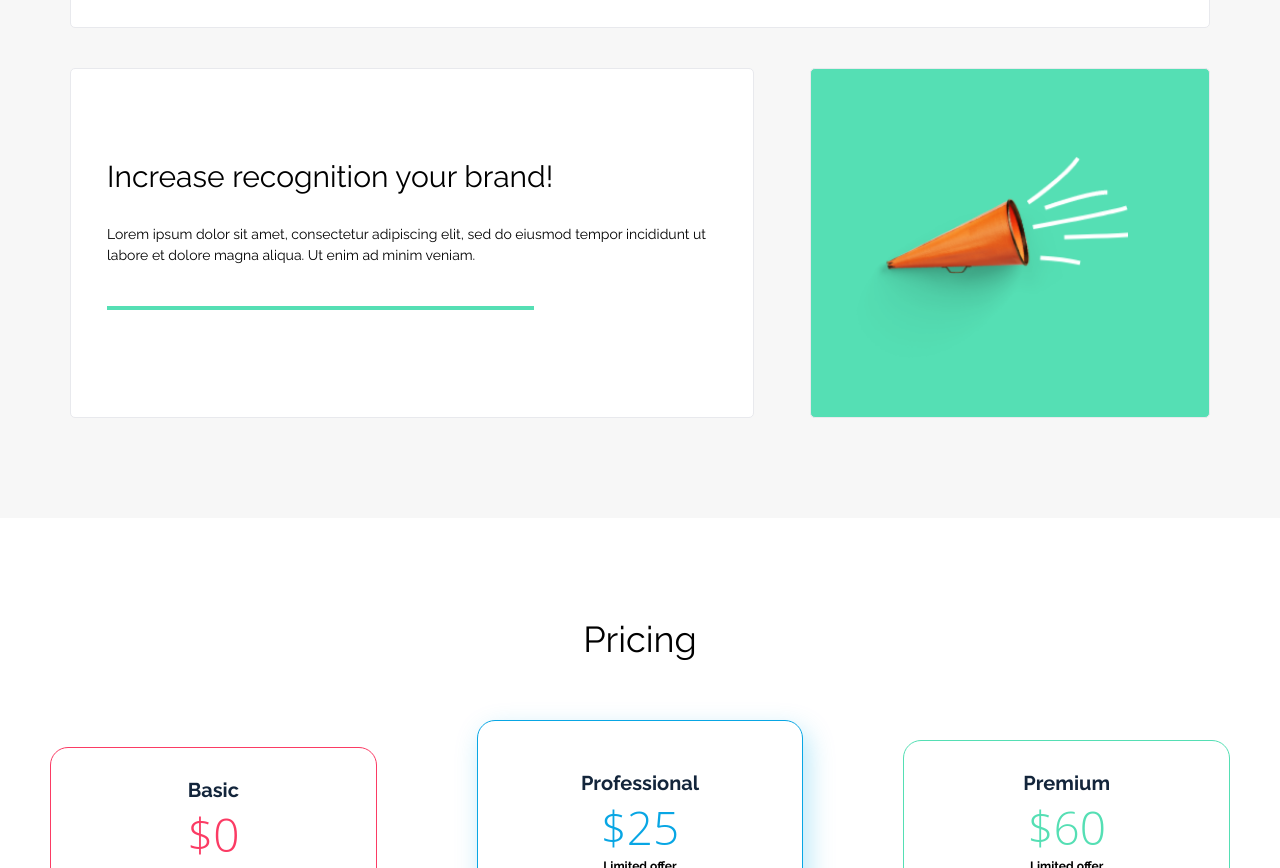
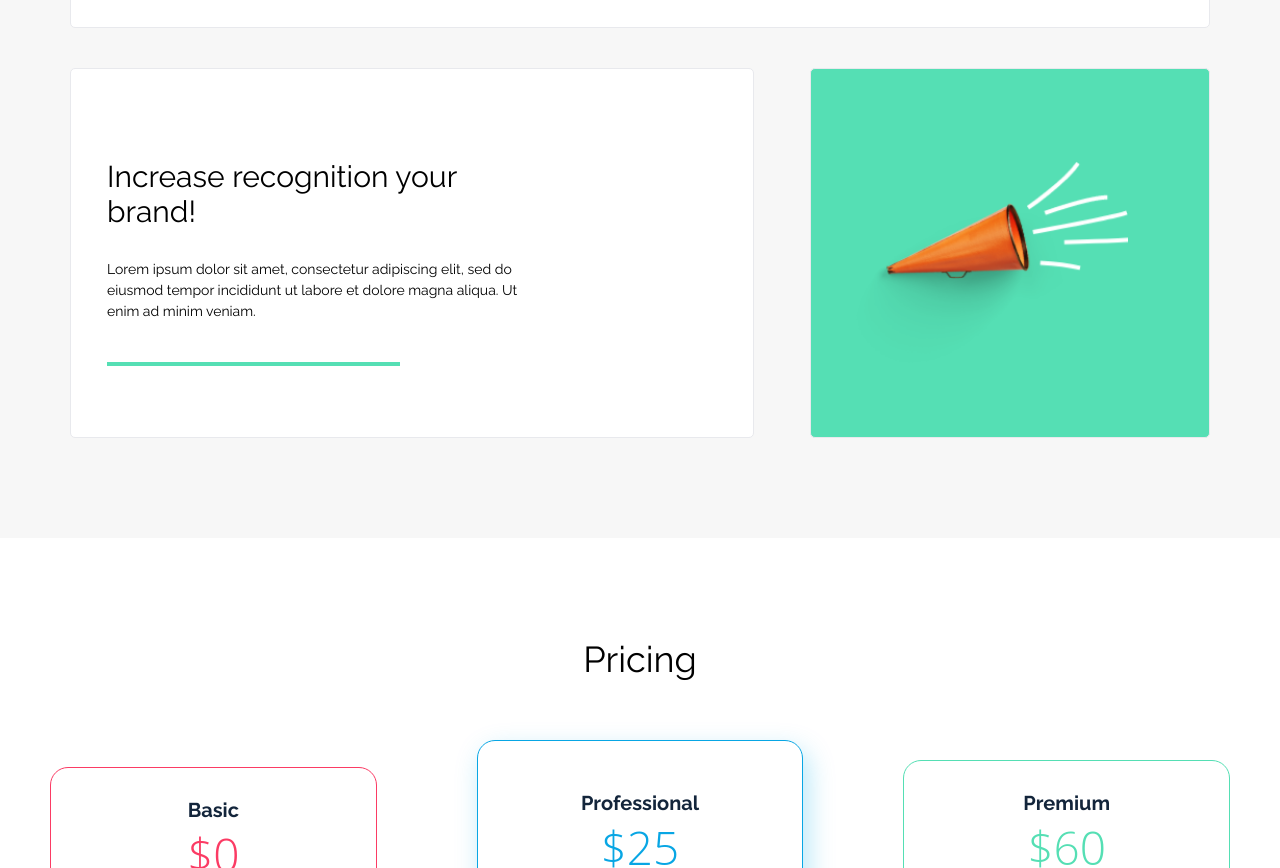
Before and after one commit to nicolascou/OxygenShop, a website: page index.html in a window 1280 px wide. Shown: the part 2397-3265 px from the top of the page. Drawn offline with Linux system fonts and the light colour scheme.

Commit message:
fix width 40% in content

```diff
--- a/sass/styles.scss
+++ b/sass/styles.scss
@@ -652,13 +652,14 @@ body {
       &--block {
         display: block;
         width: 60%;
+        padding-right: 20%;
       }
     }
 
     &__flex {
       display: flex;
       justify-content: space-between;
-      height: 350px;
+      height: 370px;
       max-width: 2400px;
       width: 100%;
     }
```
Also changed, not shown: styles.css.
